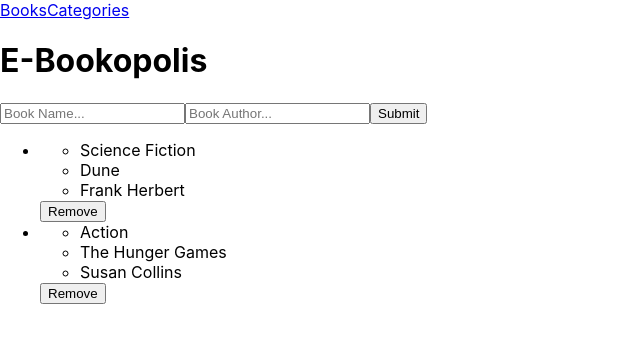
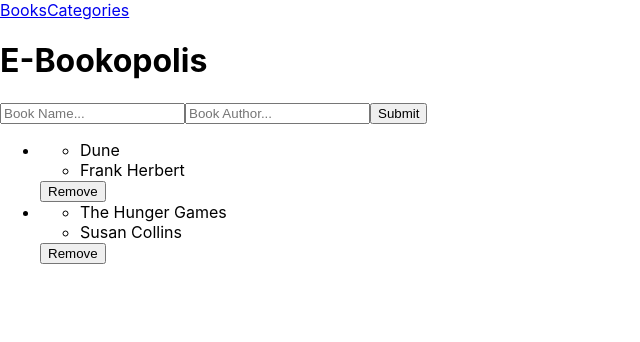
Before and after one commit to HAMMAS-SALEEM/E-Bookopolis, a React (Create React App) app: page / in a window 1280 px wide. Shown: the top 342 px of the page, without its empty margins (0-640 px from the left). Built offline with nearby package versions, Linux system fonts and the light colour scheme.

Commit message:
Remove function completed

```diff
--- a/src/components/AddBook.js
+++ b/src/components/AddBook.js
@@ -9,7 +9,6 @@ const AddBook = () => {
   const submitBook = (e) => {
     e.preventDefault();
     const form = e.target;
-    if (title && author) {
     const book = {
       id: new Date().getTime().toString(),
       title,
@@ -19,13 +18,12 @@ const AddBook = () => {
     setTitle('');
     setAuthor('');
     form.reset();
-    }
   };
   return (
     <>
       <form id="form" onSubmit={submitBook}>
-        <input type="text" id="book-title" name="title" className="book" placeholder="Book Name..." onKeyUp={(e) => setTitle(e.target.value)} required />
-        <input type="text" id="book-author" name="author" className="book" placeholder="Book Author..." onKeyUp={(e) => setAuthor(e.target.value)} required />
+        <input type="text" id="book-title" name="title" className="book" placeholder="Book Name..." onChange={(e) => setTitle(e.target.value)} required />
+        <input type="text" id="book-author" name="author" className="book" placeholder="Book Author..." onChange={(e) => setAuthor(e.target.value)} required />
         <input type="submit" />
       </form>
     </>
--- a/src/components/Books.js
+++ b/src/components/Books.js
@@ -4,9 +4,9 @@ import SingleBook from './SingleBook';
 
 const Books = () => {
   const booksArray = [{
-    id: 1, title: 'Dune', author: 'Frank Herbert', genre: 'Science Fiction',
+    id: '1', title: 'Dune', author: 'Frank Herbert',
   }, {
-    id: 2, title: 'The Hunger Games', author: 'Susan Collins', genre: 'Action',
+    id: '2', title: 'The Hunger Games', author: 'Susan Collins',
   }];
   return (
     <>
@@ -17,7 +17,6 @@ const Books = () => {
               booksArray.map((book) => (
                 <li key={book.id}>
                   <SingleBook book={book} />
-                  <input type="button" className="remove-btn" id={book.id} value="Remove" />
                 </li>
               ))
           }
--- a/src/components/SingleBook.js
+++ b/src/components/SingleBook.js
@@ -1,15 +1,21 @@
 import React from 'react';
 import PropTypes from 'prop-types';
+import { useDispatch } from 'react-redux';
+import { removeBook } from '../redux/books/books';
 
-const SingleBook = (props) => {
-  const { book } = props;
+const SingleBook = ({ book }) => {
+  const dispatch = useDispatch();
+  const removeSingleBook = (e) => {
+    const { id } = e.target;
+    dispatch(removeBook(id));
+  };
   return (
     <>
       <ul>
-        <li>{book.genre}</li>
         <li>{book.title}</li>
         <li>{book.author}</li>
       </ul>
+      <input type="button" className="remove-btn" onClick={removeSingleBook} id={book.id} value="Remove" />
     </>
   );
 };
@@ -18,8 +24,8 @@ export default SingleBook;
 
 SingleBook.propTypes = {
   book: PropTypes.shape({
-    genre: PropTypes.string,
     title: PropTypes.string,
     author: PropTypes.string,
+    id: PropTypes.string,
   }).isRequired,
 };
--- a/src/redux/books/books.js
+++ b/src/redux/books/books.js
@@ -17,8 +17,8 @@ const reducer = (state = initialState, action) => {
   switch (action.type) {
     case ADD_BOOKS:
       return [...state, action.playload];
-    // case REMOVE_BOOKS:
-    //   return state.filter((book) => book.id === id);
+    case REMOVE_BOOKS:
+      return state.filter((book) => book.id.toString() !== action.playload.toString());
     default:
       return state;
   }
```
Lines whose indentation alone changed are shown as unchanged.
